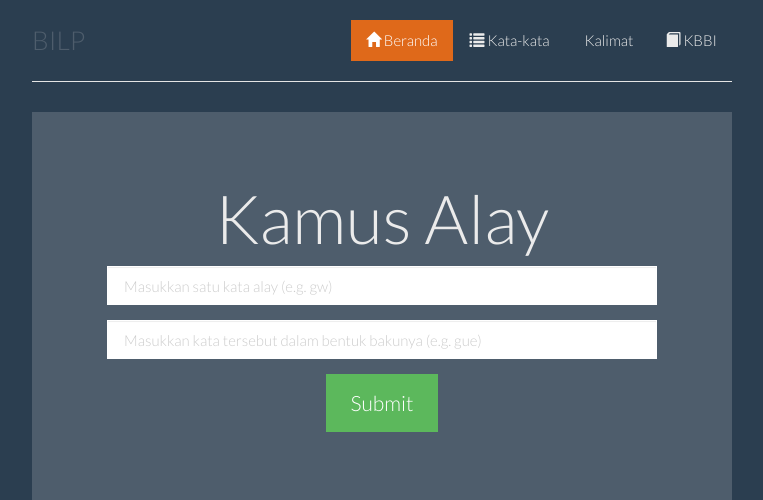
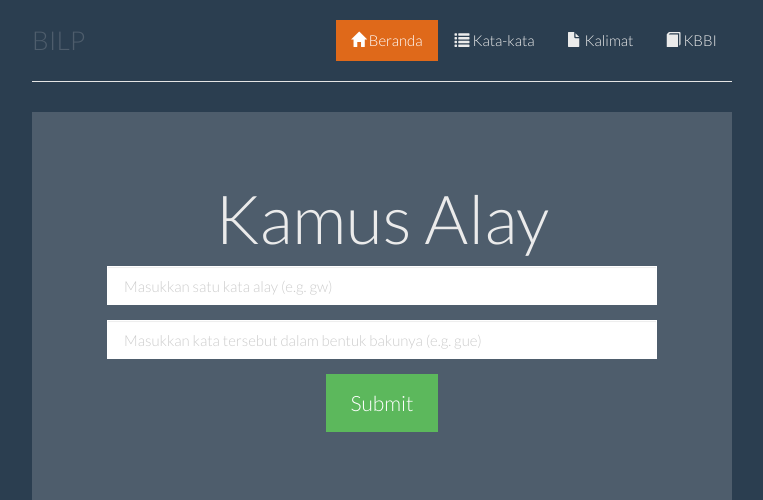
Before and after one commit to aliakbars/bilp-heroku, a Flask app: page / in a window 1280 px wide. Shown: the top 500 px of the page, without its empty margins (258-1021 px from the left). Run offline with Flask 2, Linux system fonts and the light colour scheme.

Commit message:
hotfix icon name on base

```diff
--- a/templates/base.html
+++ b/templates/base.html
@@ -31,7 +31,7 @@
             {% block nav %}
             <li role="presentation" class="active"><a href="/"><span class="glyphicon glyphicon-home" aria-hidden="true"></span> Beranda</a></li>
             <li role="presentation"><a href="/words"><span class="glyphicon glyphicon-list" aria-hidden="true"></span> Kata-kata</a></li>
-            <li role="presentation"><a href="/sentence"><span class="glyphicon glyphicon-chat" aria-hidden="true"></span> Kalimat</a></li>
+            <li role="presentation"><a href="/sentence"><span class="glyphicon glyphicon-file" aria-hidden="true"></span> Kalimat</a></li>
             <li role="presentation"><a href="/check"><span class="glyphicon glyphicon-book" aria-hidden="true"></span> KBBI</a></li>
             {% endblock %}
           </ul>
```
